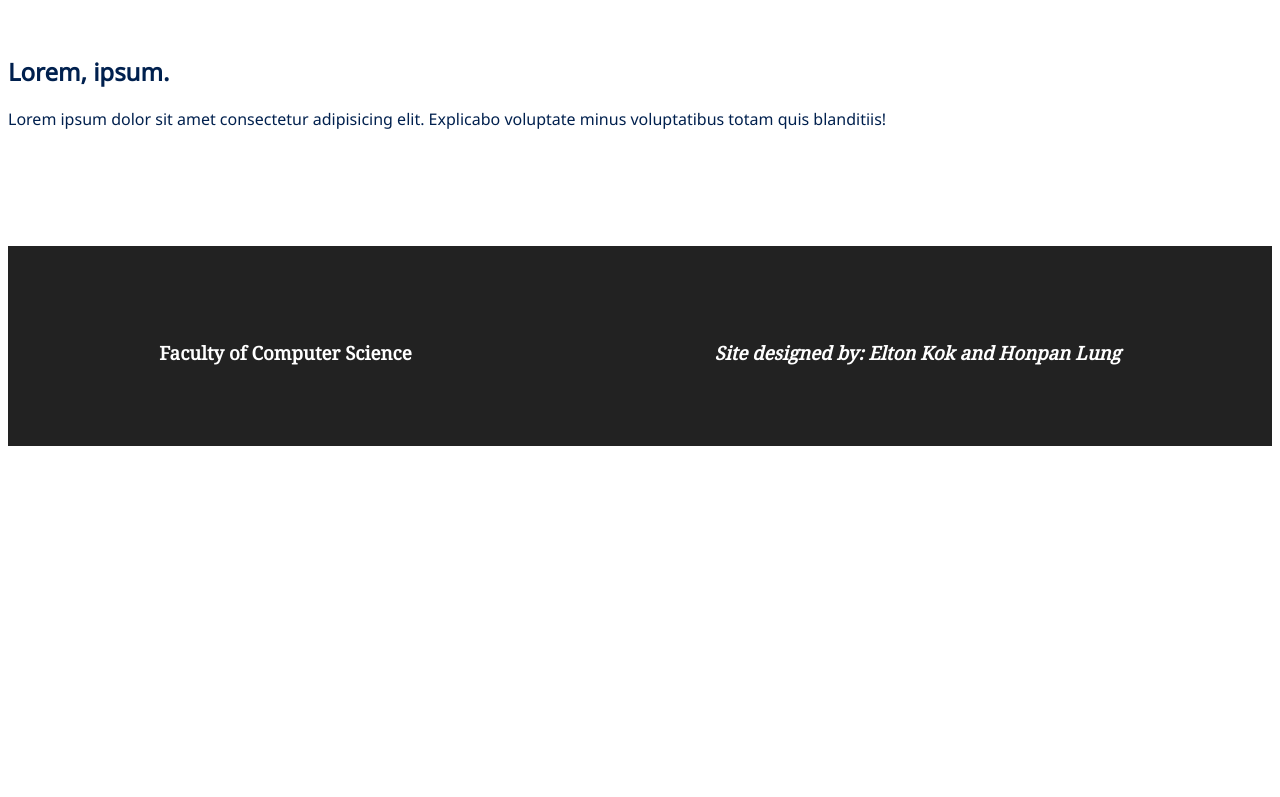
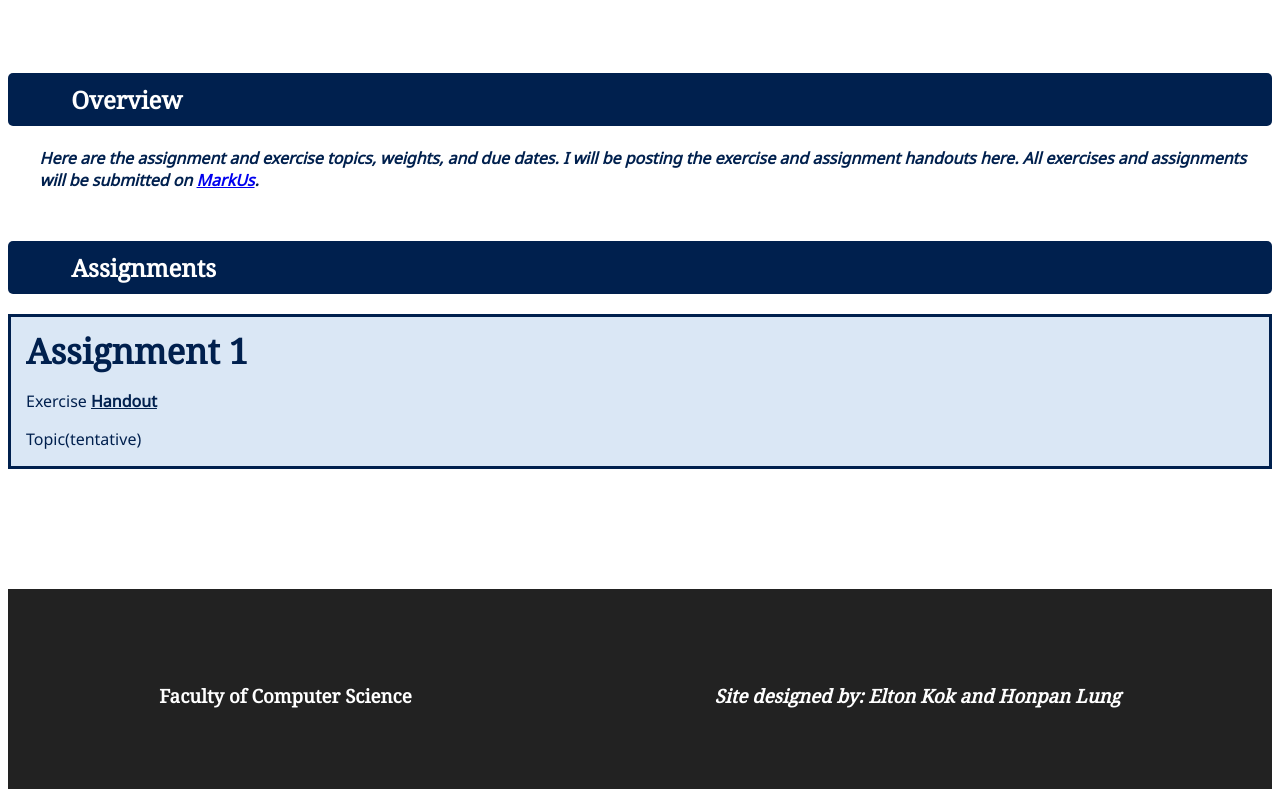
Before and after one commit to EltonK888/CSCB20_A2, a plain HTML site: page Assignment2/src/assignments.html in a window 1280 px wide. Shown: the part 106-903 px from the top of the page. Before the commit the page ends 800 px from the top, so only its background shows below. Drawn offline with Linux system fonts and the light colour scheme.

Commit message:
assignments

```diff
--- a/Assignment2/src/assignments.html
+++ b/Assignment2/src/assignments.html
@@ -36,9 +36,17 @@
             </div>
         </header>
         <div class="content">
-            <div class="content-blocks">
-                <h2>Lorem, ipsum.</h2>
-                <p>Lorem ipsum dolor sit amet consectetur adipisicing elit. Explicabo voluptate minus voluptatibus totam quis blanditiis!</p>
+            <div class="subheadings">
+                <h2>Overview</h2>
+                <h4>Here are the assignment and exercise topics, weights, and due dates. I will be posting the exercise and assignment handouts here. All exercises and assignments will be submitted on <a href="https://markus.utsc.utoronto.ca/cscb20w19/?locale=en" target="_blank">MarkUs</a>.</p>
+            </div>
+            <div class="subheadings">
+                    <h2>Assignments</h2>
+            </div>
+            <div class="block-content">
+                <h2>Assignment 1</h2>
+                <p>Exercise <a href="">Handout</a></p>
+                <p>Topic(tentative) </p>
             </div>
         </div>
         <footer>
--- a/Assignment2/src/stylesheet/assignments.css
+++ b/Assignment2/src/stylesheet/assignments.css
@@ -0,0 +1,32 @@
+.block-content {
+    border: 3px solid #00204E;
+    padding-left: 15px;
+    padding-right: 15px;
+    margin-bottom: 20px;
+    background-color: rgb(218, 231, 245);
+}
+
+.block-content:hover {
+    background-color: #ffffff;
+    transition: 0.5s ease-in;
+}
+
+.block-content h2 {
+    font-family: "Noto Serif", sans-serif;
+    font-size: 26pt;
+    font-weight: bold;
+    margin-top: 0;
+    margin-bottom: 0;
+    padding-top: 10px;
+}
+
+.block-content a {
+    color: #00204E;
+    font-weight: bold;
+    margin-right: 5px;
+}
+
+.block-content a:hover {
+    color: #008BB0;
+    transition: 0.2s;
+}
--- a/Assignment2/src/stylesheet/header+footer.css
+++ b/Assignment2/src/stylesheet/header+footer.css
@@ -91,9 +91,10 @@ header {
     border-radius: 5px;
     transition: 0.5s;
 }
+
 .content {
     /* start after the heading */
-    margin-top: 161px;
+    margin-top: 14vw;
     min-height: 100%;
     padding-bottom: 100px;
 
@@ -102,7 +103,7 @@ header {
 /* push down the contents further for phone view */
 @media (max-aspect-ratio: 99/100) {
     .content {
-        margin-top: 16vw;
+        margin-top: 18vw;
         min-height: 100%;
     }
 }
@@ -139,3 +140,19 @@ footer div {
     font-style: italic;
     color: #ffffff;
 }
+
+.subheadings h2 {
+    background-color: #00204E;
+    color: #ffffff;
+    font-family: "Noto Serif", serif;
+    padding-left: 5%;
+    padding-top: 10px;
+    padding-bottom: 10px;
+    border-radius: 5px;
+    margin-top: 50px;
+}
+
+.subheadings h4 {
+    padding-left: 2.5%;
+    font-style: italic;
+}
```
Also changed, not shown: Assignment2/src/calendar.html (+1 -1 lines).
